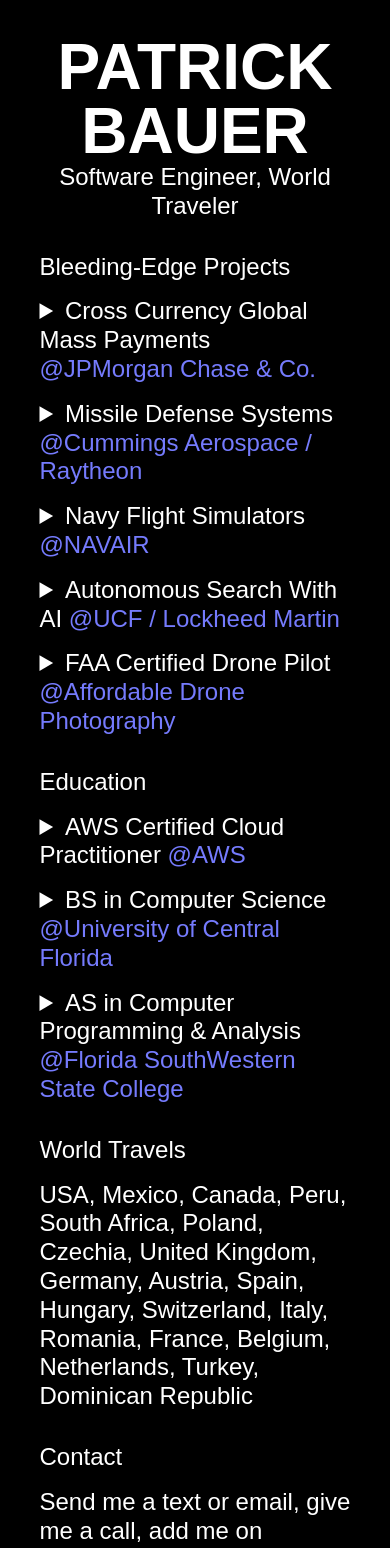
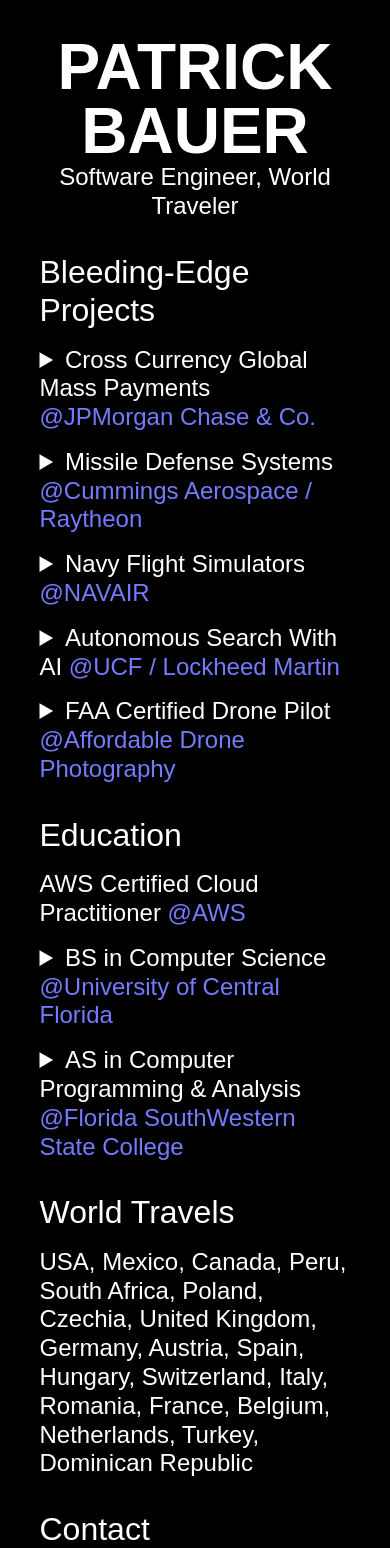
Before and after one commit to patrick1bauer/portfolio, a Next.js app: page / in a window 390 px wide. Shown: the top 1548 px of the page. Built offline with nearby package versions, Linux system fonts and the light colour scheme.

Commit message:
Updated packages, cleaned up index.jsx & global.css

```diff
--- a/pages/index.jsx
+++ b/pages/index.jsx
@@ -87,12 +87,9 @@
         </details>
 
         <h1>Education</h1>
-        <details>
-          <summary>AWS Certified Cloud Practitioner <a href="https://www.credly.com/badges/10a4e777-84f9-4dbc-8cea-93b7c7bbdd7b/linked_in_profile" target="_blank">@AWS</a></summary>
-          <br />
-          <div className="div-detailsinside">
-          </div>
-        </details>
+
+        <summary>AWS Certified Cloud Practitioner <a href="https://www.credly.com/badges/10a4e777-84f9-4dbc-8cea-93b7c7bbdd7b/linked_in_profile" target="_blank">@AWS</a></summary>
+
         <details>
           <summary>BS in Computer Science <a href="https://www.ucf.edu/" target="_blank">@University of Central Florida</a></summary>
           <br />
--- a/styles/globals.css
+++ b/styles/globals.css
@@ -1,4 +1,5 @@
 /* Body Styles */
+
 * {
   margin: 0;
   padding: 0;
@@ -73,27 +74,14 @@
   margin-top: 32px;
 }
 
-h2 {
+h2, summary {
   font-size: 24px;
   font-weight: 300;
   line-height: 120%;
   margin-top: 16px;
 }
 
-summary {
-  font-size: 24px;
-  font-weight: 300;
-  line-height: 120%;
-  margin-top: 16px;
-}
-
-h3 {
-  font-size: 20px;
-  font-weight: 300;
-  line-height: 140%;
-}
-
-p {
+h3, p {
   font-size: 20px;
   font-weight: 300;
   line-height: 140%;
@@ -115,6 +103,8 @@
   cursor: pointer;
 }
 
+/* Small screen content styles */
+
 @media only screen and (max-width: 600px) {
   #home-title {
     font-size: 64px;
@@ -125,30 +115,18 @@
   }
 
   h1 {
+    font-size: 32px;
+  }
+
+  h2, summary {
     font-size: 24px;
   }
 
-  h2 {
-    font-size: 24px;
-  }
-
-  summary {
-    font-size: 24px;
-  }
-
-  h3 {
-
-  }
-
-  p {
+  h3, p {
     font-size: 16px;
   }
 
-  ul {
-
-  }
-
   li {
-
+    font-size: 16px;
   }
 }
```
Also changed, not shown: 1 other file (tests, documents, lock files or other folders).
